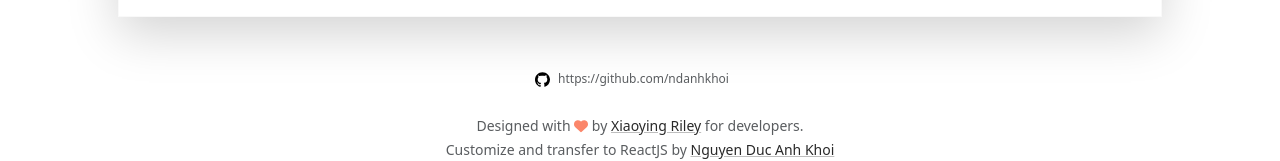
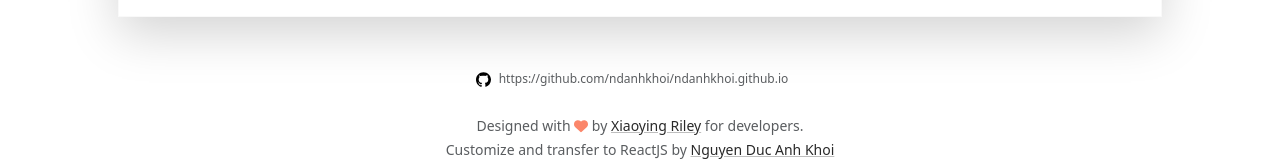
Before and after one commit to ndanhkhoi/ndanhkhoi.github.io, a React (Vite) app: page / in a window 1280 px wide. Shown: the part 3061-3222 px from the top of the page. Built offline with nearby package versions, Linux system fonts and the light colour scheme.

Commit message:
Rollback github link in footer

```diff
--- a/src/data.ts
+++ b/src/data.ts
@@ -190,5 +190,5 @@ export const RESUME_DATA: Readonly<IResumeData> = {
         {name: 'English', level: 'basic'}
     ],
     interests: ['Reading', 'Football', 'Music'],
-    github: 'https://github.com/ndanhkhoi'
+    github: 'https://github.com/ndanhkhoi/ndanhkhoi.github.io'
 }
```
